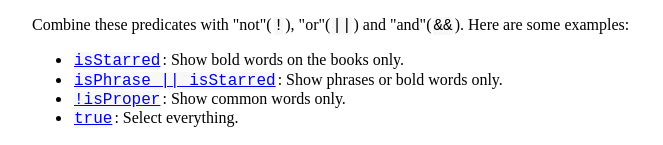
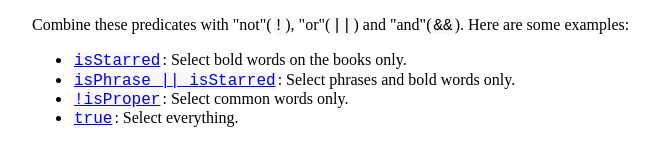
Before and after one commit to szdytom/abc-def, a React (Vite) app: page / in a window 1280 px wide. Shown: the part 219-364 px from the top of the page, without its empty margins (308-971 px from the left). Built offline with nearby package versions, Linux system fonts and the light colour scheme.

Commit message:
Better error report
Signed-off-by: szdytom <szdytom@qq.com>

```diff
--- a/src/App.jsx
+++ b/src/App.jsx
@@ -33,7 +33,7 @@ export function App() {
 	if (page === 'spell') {
 	    return (
 	        <main>
-				<SpellBox wordlist={wordlist} />
+				{wordlist instanceof Map ? <SpellBox wordlist={wordlist} /> : <p>An error occurred: {wordlist}</p>}
 				<a className="a-button nav-a-button" onClick={() => setPage('select')}>Reselect Units</a>
 			</main>
 	    )
--- a/src/components/SelectUnit.jsx
+++ b/src/components/SelectUnit.jsx
@@ -16,13 +16,13 @@ const filterPredicates = [{
 
 const filterExamples = [{
 		expr: 'isStarred',
-		desc: 'Show bold words on the books only.',
+		desc: 'Select bold words on the books only.',
 	}, {
 		expr: 'isPhrase || isStarred',
-		desc: 'Show phrases or bold words only.',
+		desc: 'Select phrases and bold words only.',
 	}, {
 		expr: '!isProper',
-		desc: 'Show common words only.',
+		desc: 'Select common words only.',
 	}, {
 		expr: 'true',
 		desc: 'Select everything.',
--- a/src/data.js
+++ b/src/data.js
@@ -62,11 +62,12 @@ export function parseFilterOptions() {
 }
 
 export async function loadWordList() {
+	let filter_expr = 'return ' + parseFilterOptions();
+	let wordlist = new Map();
+	try {
 		let units_urls = parseSelectedUnits();
-	let filter_expr = 'return ' + parseFilterOptions();
 		let filter_func = new Function('isStarred', 'isPhrase', 'isProper', filter_expr);
 		let rawWordlists = await Promise.all(units_urls.map(u => loadData(u)));
-	let wordlist = new Map();
 		for (let rawWordlist of rawWordlists) {
 			for (let row of rawWordlist) {
 				if (row.length < 3) { continue; }
@@ -81,6 +82,9 @@ export async function loadWordList() {
 				}
 			}
 		}
+	} catch(e) {
+		return e.toString();
+	}
 	return wordlist;
 }
 
```
Lines whose indentation alone changed are shown as unchanged.
